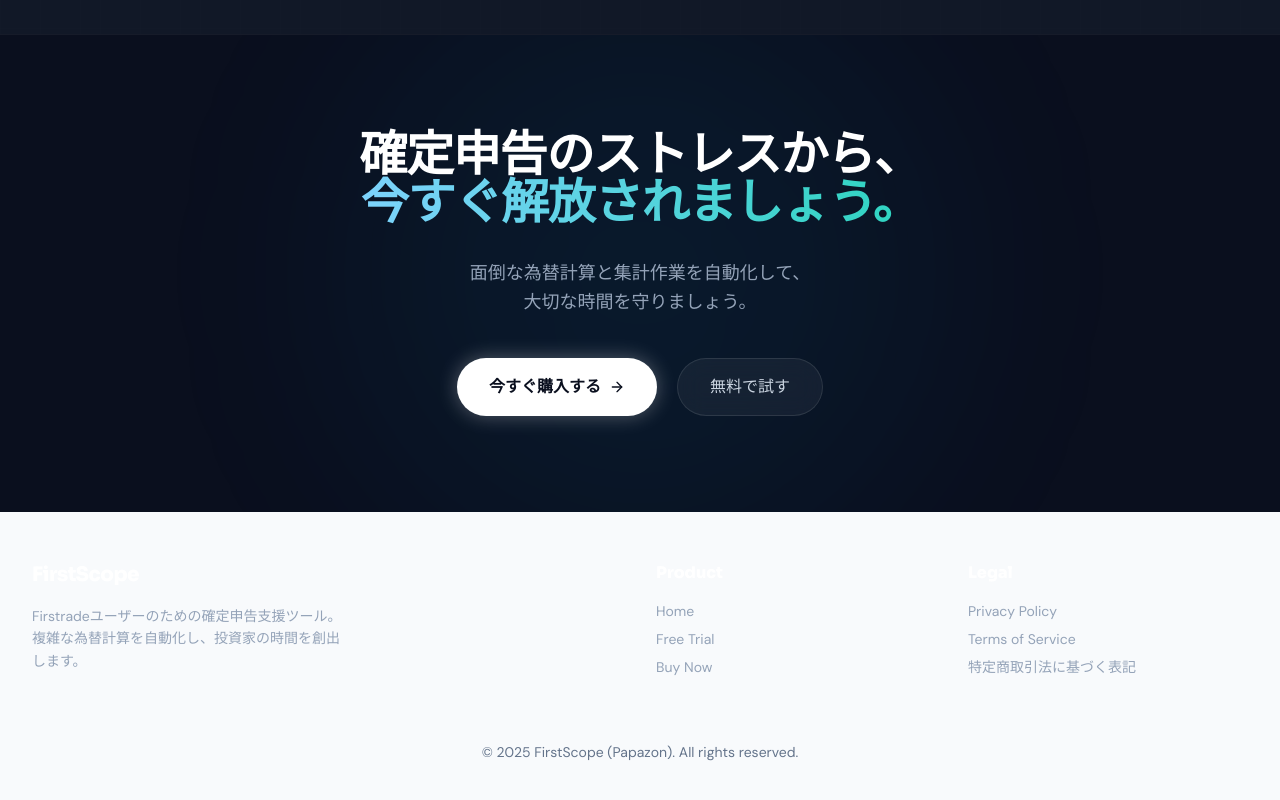
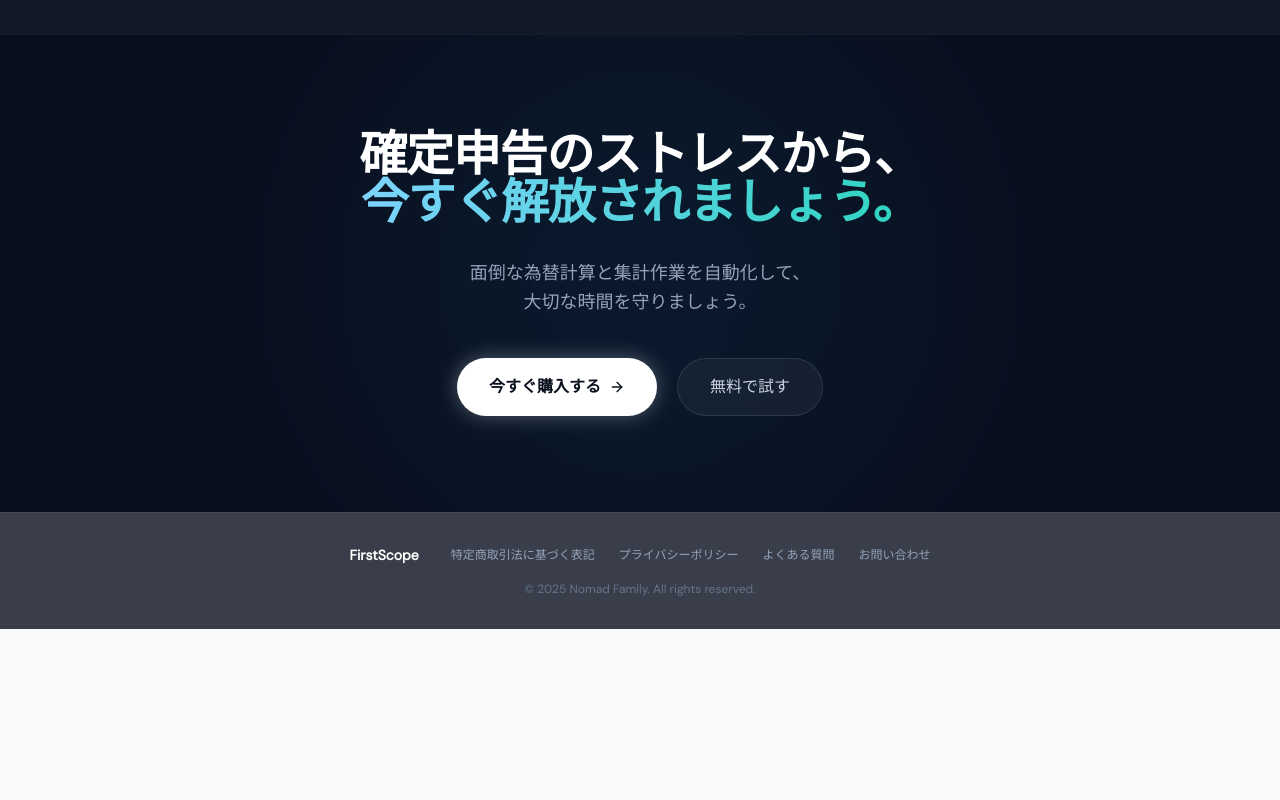
Before and after one commit to 165cm/firstrade-calculator-app, a Next.js app: page / in a window 1280 px wide. Shown: the part 6816-7616 px from the top of the page. After the commit the page ends 7445 px from the top, so only its background shows below. Built offline with nearby package versions, Linux system fonts and the light colour scheme.

Commit message:
fix(ui): update footer links and fix global text visibility
- Update LP footer links to correct URLs and remove unused ToS link
- Align LP footer structure with main layout
- Revert global theme variables to Light Mode to fix invisible text issues in app
- Update scrollbar to match Light theme

```diff
--- a/src/app/globals.css
+++ b/src/app/globals.css
@@ -4,9 +4,9 @@
 @tailwind utilities;
 
 :root {
-  /* Enforce Dark Theme for "Precision Instrument" design */
-  --background: #0a0f1e;
-  --foreground: #f8fafc;
+  /* Default Theme (Light Mode for App) */
+  --background: #ffffff;
+  --foreground: #0f172a;
 
   /* Brand Colors */
   --brand-500: #0ea5e9;
@@ -58,14 +58,14 @@ body {
 }
 
 ::-webkit-scrollbar-track {
-  background: #0a0f1e;
+  background: transparent;
 }
 
 ::-webkit-scrollbar-thumb {
-  background: #1f2937;
+  background: #cbd5e1;
   border-radius: 4px;
 }
 
 ::-webkit-scrollbar-thumb:hover {
-  background: #374151;
+  background: #94a3b8;
 }
--- a/src/app/page.tsx
+++ b/src/app/page.tsx
@@ -505,35 +505,47 @@ export default function Home() {
       </section>
 
       {/* Footer */}
-      <footer className="bg-navy-950 text-slate-400 py-12 border-t border-white/5">
-        <div className="container mx-auto px-4 sm:px-6 lg:px-8">
-          <div className="grid grid-cols-1 md:grid-cols-4 gap-8 mb-8">
-            <div className="col-span-1 md:col-span-2">
-              <span className="text-xl font-bold text-white font-heading tracking-tight mb-4 block">FirstScope</span>
-              <p className="text-sm font-light leading-relaxed max-w-xs">
-                Firstradeユーザーのための確定申告支援ツール。<br />
-                複雑な為替計算を自動化し、投資家の時間を創出します。
-              </p>
-            </div>
-            <div>
-              <h4 className="text-white font-bold mb-4 font-heading">Product</h4>
-              <ul className="space-y-2 text-sm font-light">
-                <li><Link href="/" className="hover:text-brand-300 transition-colors">Home</Link></li>
-                <li><Link href="/dividend" className="hover:text-brand-300 transition-colors">Free Trial</Link></li>
-                <li><a href="https://papazon.gumroad.com/l/firstrade-ja" target="_blank" rel="noopener noreferrer" className="hover:text-brand-300 transition-colors">Buy Now</a></li>
-              </ul>
-            </div>
-            <div>
-              <h4 className="text-white font-bold mb-4 font-heading">Legal</h4>
-              <ul className="space-y-2 text-sm font-light">
-                <li><Link href="/privacy" className="hover:text-brand-300 transition-colors">Privacy Policy</Link></li>
-                <li><Link href="/terms" className="hover:text-brand-300 transition-colors">Terms of Service</Link></li>
-                <li><Link href="/tokusho" className="hover:text-brand-300 transition-colors">特定商取引法に基づく表記</Link></li>
-              </ul>
+      <footer className="py-8 bg-navy-900/80 text-slate-400 text-center text-sm border-t border-white/5 mt-auto">
+        <div className="container mx-auto px-4">
+          <div className="flex flex-col sm:flex-row justify-center items-center gap-4 sm:gap-8">
+            <Link href="/" className="font-bold text-white hover:text-slate-300 transition-colors">
+              FirstScope
+            </Link>
+            <div className="flex flex-wrap justify-center gap-4 sm:gap-6 text-xs font-medium text-slate-400">
+              <a
+                href="https://www.nomadkazoku.com/legal/"
+                target="_blank"
+                rel="noopener noreferrer"
+                className="hover:text-white transition-colors"
+              >
+                特定商取引法に基づく表記
+              </a>
+              <a
+                href="https://www.nomadkazoku.com/privacy-policy/"
+                target="_blank"
+                rel="noopener noreferrer"
+                className="hover:text-white transition-colors"
+              >
+                プライバシーポリシー
+              </a>
+              <Link
+                href="/faq"
+                className="hover:text-white transition-colors"
+              >
+                よくある質問
+              </Link>
+              <a
+                href="https://www.notion.so/2d3e8c4088938053a31df1916c843dd0?pvs=106"
+                target="_blank"
+                rel="noopener noreferrer"
+                className="hover:text-white transition-colors"
+              >
+                お問い合わせ
+              </a>
             </div>
           </div>
-          <div className="border-t border-white/5 pt-8 text-center text-sm font-light text-slate-500">
-            &copy; {new Date().getFullYear()} FirstScope (Papazon). All rights reserved.
+          <div className="mt-4 text-slate-500 text-xs text-center font-light">
+            <p>© 2025 Nomad Family. All rights reserved.</p>
           </div>
         </div>
       </footer>
```
Also changed, not shown: 3 other files (tests, documents, lock files or other folders).
